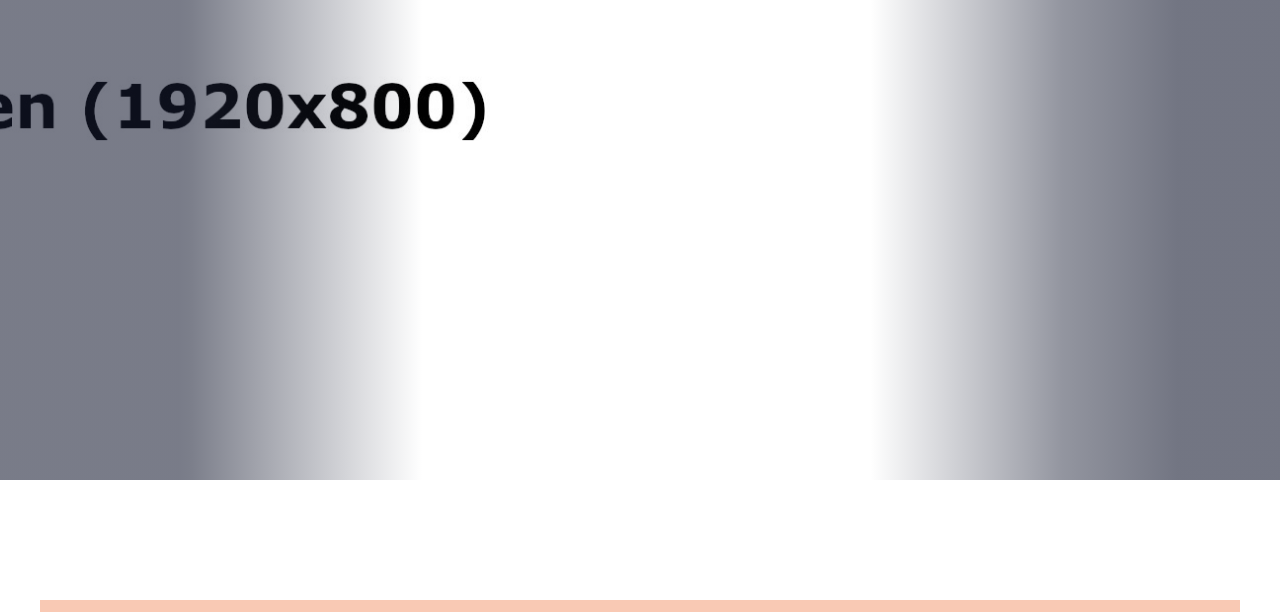
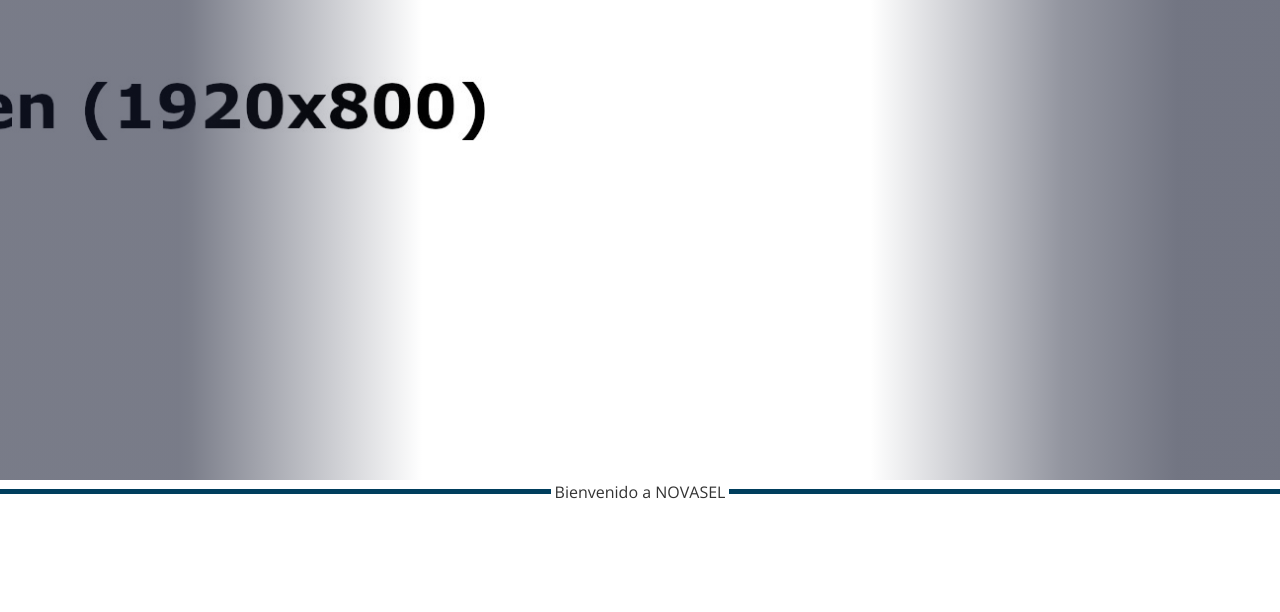
Before and after one commit to ElDT43/novasel-template, a website: page index.html in a window 1280 px wide. Shown: the part 121-733 px from the top of the page. Drawn offline with nearby package versions, Linux system fonts and the light colour scheme; files whose address does not match are found by name.

Commit message:
Fixed novasel name

```diff
--- a/index.html
+++ b/index.html
@@ -174,6 +174,7 @@
             </section>
             <!-- end of hero -->
 
+            <div class="separator">Bienvenido a NOVASEL</div>
             <!-- start barristar-about-section -->
             <section class="pt-[120px] pb-[100px] md:py-[80px]">
                 <div class="wraper bg-[#f9c9b4]">
```
Also changed, not shown: 1 other file.
